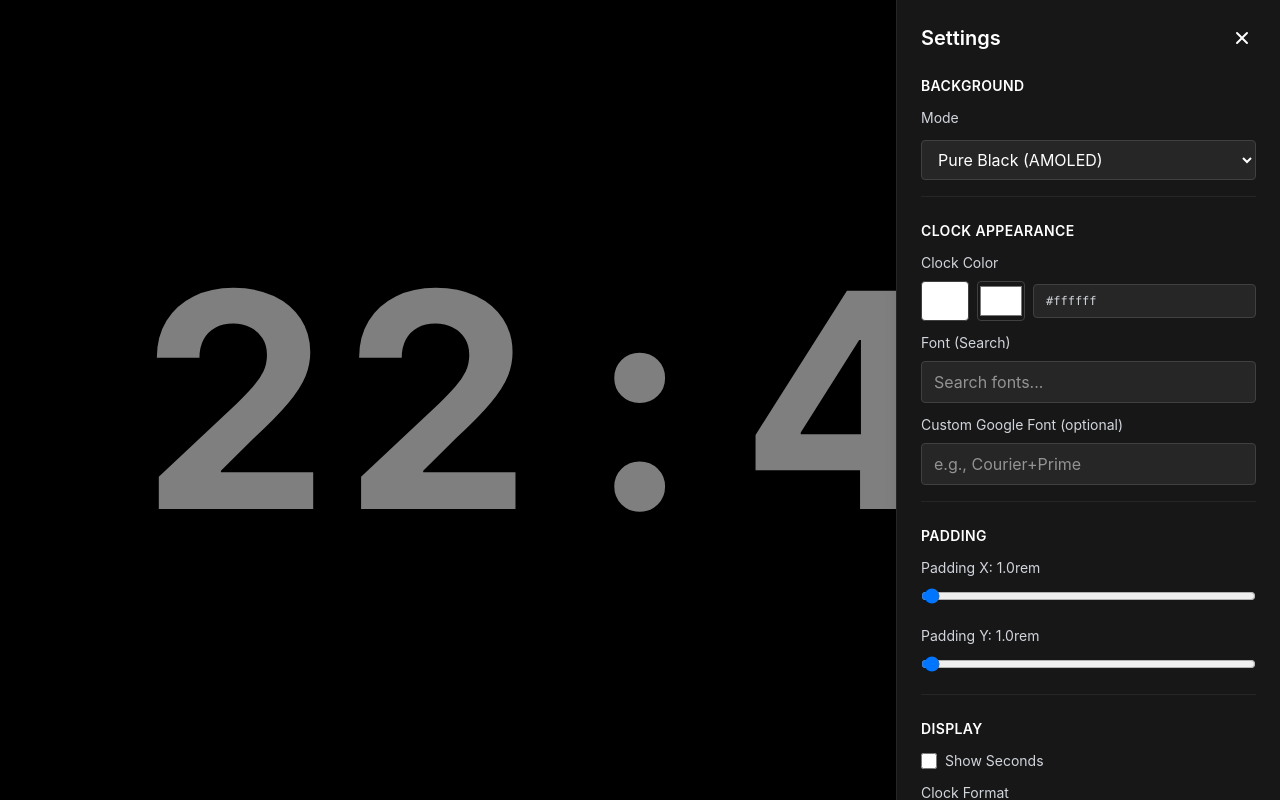
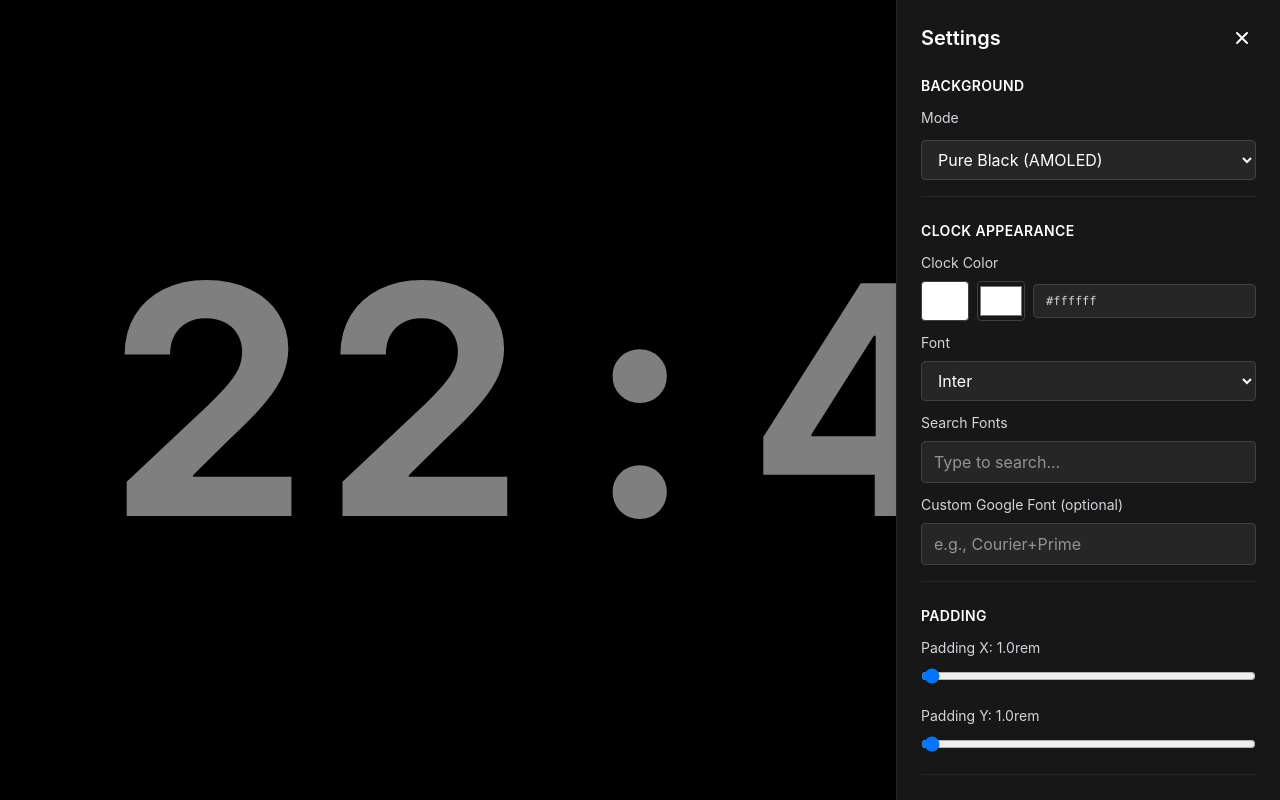
Before and after one commit to SanekxArcs/cusemit, a React (Vite) app: page / in a window 1280 px wide. Both pictures are taken after a click on the button "Open settings". Built offline with nearby package versions, Linux system fonts and the light colour scheme.

Commit message:
feat: update orientation handling and improve font selection in settings

```diff
--- a/src/App.tsx
+++ b/src/App.tsx
@@ -7,14 +7,6 @@ import { useSettingsStore } from '@/store/settings'
 import { DriftOffset, generateRandomDrift, prefersReducedMotion } from '@/lib/amoledSaver'
 import { loadGoogleFont, CURATED_FONTS } from '@/lib/fonts'
 import { usePWA } from '@/hooks/usePWA';
-
-// Type for screen orientation API
-type OrientationLockType =
-  | 'portrait-primary'
-  | 'portrait-secondary'
-  | 'landscape-primary'
-  | 'landscape-secondary'
-  | 'any';
 
 export function App() {
   const { settings, loadSettings } = useSettingsStore();
@@ -89,22 +81,17 @@ export function App() {
     }
   }, [settings.fontFamily, settings.customFontFamily]);
 
-  // Apply orientation setting
-  React.useEffect(() => {
-    if ('orientation' in screen && 'lock' in screen) {
-      const orientationMap: Record<string, OrientationLockType> = {
-        portrait: 'portrait-primary',
-        landscape: 'landscape-primary',
-        auto: 'any',
+  // Apply orientation rotation via CSS transform
+  const getRotationStyle = (): React.CSSProperties => {
+    const rotationMap: Record<string, number> = {
+      default: 0,
+      rotate90: 90,
+      rotate180: 180,
+      rotate270: 270,
     };
-
-      const orientationValue = orientationMap[settings.orientation] || 'any';
-
-      (screen as any).orientation.lock(orientationValue).catch(() => {
-        // Silently fail; orientation lock may not be supported
-      });
-    }
-  }, [settings.orientation]);
+    const angle = rotationMap[settings.orientation] || 0;
+    return angle === 0 ? {} : { transform: `rotate(${angle}deg)` };
+  };
 
   // AMOLED drift logic
   React.useEffect(() => {
@@ -179,6 +166,15 @@ export function App() {
 
   return (
     <div className="relative w-full h-screen overflow-hidden" style={bgStyle}>
+      {/* Rotation wrapper for orientation */}
+      <div
+        className="w-full h-full"
+        style={{
+          ...getRotationStyle(),
+          transformOrigin: 'center center',
+          transition: 'transform 0.3s ease-in-out',
+        }}
+      >
         {/* Clock Display */}
         {time && (
           <Clock
@@ -204,6 +200,7 @@ export function App() {
           isOpen={isSettingsOpen}
           onClose={() => setIsSettingsOpen(false)}
         />
+      </div>
 
       {/* Toast Container */}
       <Toaster position="bottom-center" />
--- a/src/components/Clock.tsx
+++ b/src/components/Clock.tsx
@@ -31,32 +31,33 @@ export const Clock: React.FC<ClockProps> = ({
   // Calculate font size to fit text within available width
   React.useEffect(() => {
     const calculateFontSize = () => {
-      if (!textRef.current) return
+      if (!textRef.current) return;
 
-      const container = textRef.current.parentElement
-      if (!container) return
+      const container = textRef.current.parentElement;
+      if (!container) return;
 
-      const availableWidth =
-        container.clientWidth -
-        paddingX * 2 * 16 // Convert rem to pixels
-      const availableHeight =
-        container.clientHeight -
-        paddingY * 2 * 16 // Convert rem to pixels
+      const availableWidth = container.clientWidth - paddingX * 2 * 16; // Convert rem to pixels
+      const availableHeight = container.clientHeight - paddingY * 2 * 16; // Convert rem to pixels
 
-      // Start with a large size and decrease until it fits
-      let size = 300
-      textRef.current.style.fontSize = `${size}px`
+      // Use viewport-relative scaling for better responsiveness on large screens
+      // Start with a size proportional to viewport dimensions
+      const vw = window.innerWidth;
+      const vh = window.innerHeight;
+      let size = Math.min(vw, vh) * 0.4; // Start at 40% of smaller viewport dimension
 
+      textRef.current.style.fontSize = `${size}px`;
+
+      // Fine-tune: decrease if doesn't fit
       while (
         (textRef.current.offsetWidth > availableWidth ||
           textRef.current.offsetHeight > availableHeight) &&
         size > 12
       ) {
-        size -= 5
-        textRef.current.style.fontSize = `${size}px`
+        size -= 5;
+        textRef.current.style.fontSize = `${size}px`;
       }
 
-      setFontSize(size)
+      setFontSize(size);
     }
 
     calculateFontSize()
--- a/src/components/SettingsSheet.tsx
+++ b/src/components/SettingsSheet.tsx
@@ -209,27 +209,52 @@ export const SettingsSheet: React.FC<SettingsSheetProps> = ({
 
                   <div>
                     <label className="block text-sm text-gray-300 mb-2">
-                      Font (Search)
+                      Font
+                    </label>
+                    <select
+                      value={settings.fontFamily}
+                      onChange={(e) => handleFontChange(e.target.value)}
+                      className={cn(
+                        'w-full px-3 py-2 rounded bg-neutral-800 text-white',
+                        'border border-neutral-700 focus:outline-none focus:ring-2',
+                        'focus:ring-blue-500'
+                      )}
+                    >
+                      {CURATED_FONTS.map((font) => (
+                        <option key={font.value} value={font.value}>
+                          {font.label}
+                        </option>
+                      ))}
+                    </select>
+                  </div>
+
+                  <div>
+                    <label className="block text-sm text-gray-300 mb-2">
+                      Search Fonts
                     </label>
                     <div className="relative">
                       <input
                         type="text"
-                        placeholder="Search fonts..."
+                        placeholder="Type to search..."
                         value={fontSearch}
                         onChange={(e) => {
                           setFontSearch(e.target.value);
                           setShowFontDropdown(true);
                         }}
-                        onFocus={() => setShowFontDropdown(true)}
+                        onFocus={() => {
+                          setFontSearch('');
+                          setShowFontDropdown(true);
+                        }}
                         className={cn(
                           'w-full px-3 py-2 rounded bg-neutral-800 text-white',
                           'border border-neutral-700 focus:outline-none focus:ring-2',
                           'focus:ring-blue-500'
                         )}
                       />
-                      {showFontDropdown && (
+                      {showFontDropdown && fontSearch.trim() && (
                         <div className="absolute top-full left-0 right-0 mt-1 bg-neutral-800 border border-neutral-700 rounded max-h-48 overflow-y-auto z-50">
-                          {filteredFonts.map((font) => (
+                          {filteredFonts.length > 0 ? (
+                            filteredFonts.map((font) => (
                               <button
                                 key={font.value}
                                 onClick={() => {
@@ -248,7 +273,12 @@ export const SettingsSheet: React.FC<SettingsSheetProps> = ({
                                   {font.label}
                                 </div>
                               </button>
-                          ))}
+                            ))
+                          ) : (
+                            <div className="px-3 py-2 text-gray-400 text-sm">
+                              No fonts found
+                            </div>
+                          )}
                         </div>
                       )}
                     </div>
@@ -365,13 +395,10 @@ export const SettingsSheet: React.FC<SettingsSheetProps> = ({
                       'focus:ring-blue-500'
                     )}
                   >
-                    <option value="auto">Auto (follow device)</option>
-                    <option value="portrait">
-                      Portrait (portrait-primary)
-                    </option>
-                    <option value="landscape">
-                      Landscape (landscape-primary)
-                    </option>
+                    <option value="default">Normal (0°)</option>
+                    <option value="rotate90">Rotate 90°</option>
+                    <option value="rotate180">Rotate 180°</option>
+                    <option value="rotate270">Rotate 270°</option>
                   </select>
                 </div>
               </Section>
--- a/src/store/settings.ts
+++ b/src/store/settings.ts
@@ -2,7 +2,7 @@ import { create } from 'zustand'
 
 export type BackgroundMode = 'solid' | 'gradient' | 'amoled'
 export type ClockFormat = '24h' | '12h'
-export type Orientation = 'portrait' | 'landscape' | 'auto';
+export type Orientation = 'default' | 'rotate90' | 'rotate270' | 'rotate180'
 
 export interface ClockSettings {
   // Background
@@ -43,9 +43,30 @@ const DEFAULT_SETTINGS: ClockSettings = {
   paddingY: 1,
   showSeconds: false,
   clockFormat: '24h',
-  orientation: 'auto',
+  orientation: 'default',
   enableAMOLEDSaver: false,
 };
+
+const normalizeOrientation = (value: unknown): Orientation => {
+  if (value === 'rotate90' || value === 'rotate270' || value === 'rotate180') {
+    return value as Orientation
+  }
+
+  switch (value) {
+    case 'default':
+    case 'auto':
+    case 'portrait':
+      return 'default'
+    case 'landscape':
+      return 'rotate90'
+    case 'portrait-secondary':
+      return 'rotate180'
+    case 'landscape-secondary':
+      return 'rotate270'
+    default:
+      return 'default'
+  }
+}
 
 interface SettingsStore {
   settings: ClockSettings
@@ -98,7 +119,11 @@ export const useSettingsStore = create<SettingsStore>((set, get) => ({
       try {
         const parsed = JSON.parse(stored)
         set({
-          settings: { ...DEFAULT_SETTINGS, ...parsed },
+          settings: {
+            ...DEFAULT_SETTINGS,
+            ...parsed,
+            orientation: normalizeOrientation(parsed.orientation),
+          },
         })
       } catch {
         // On parse error, keep defaults
```
Lines whose indentation alone changed are shown as unchanged.
